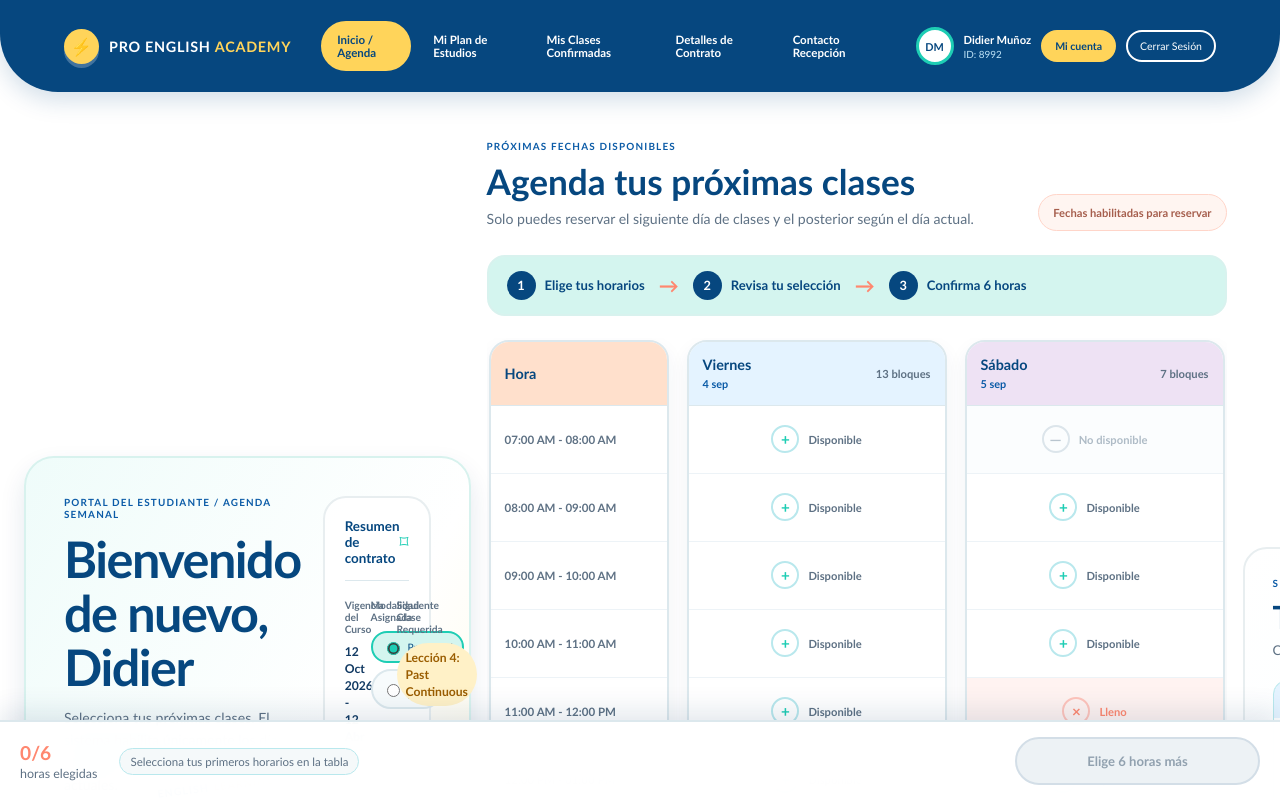
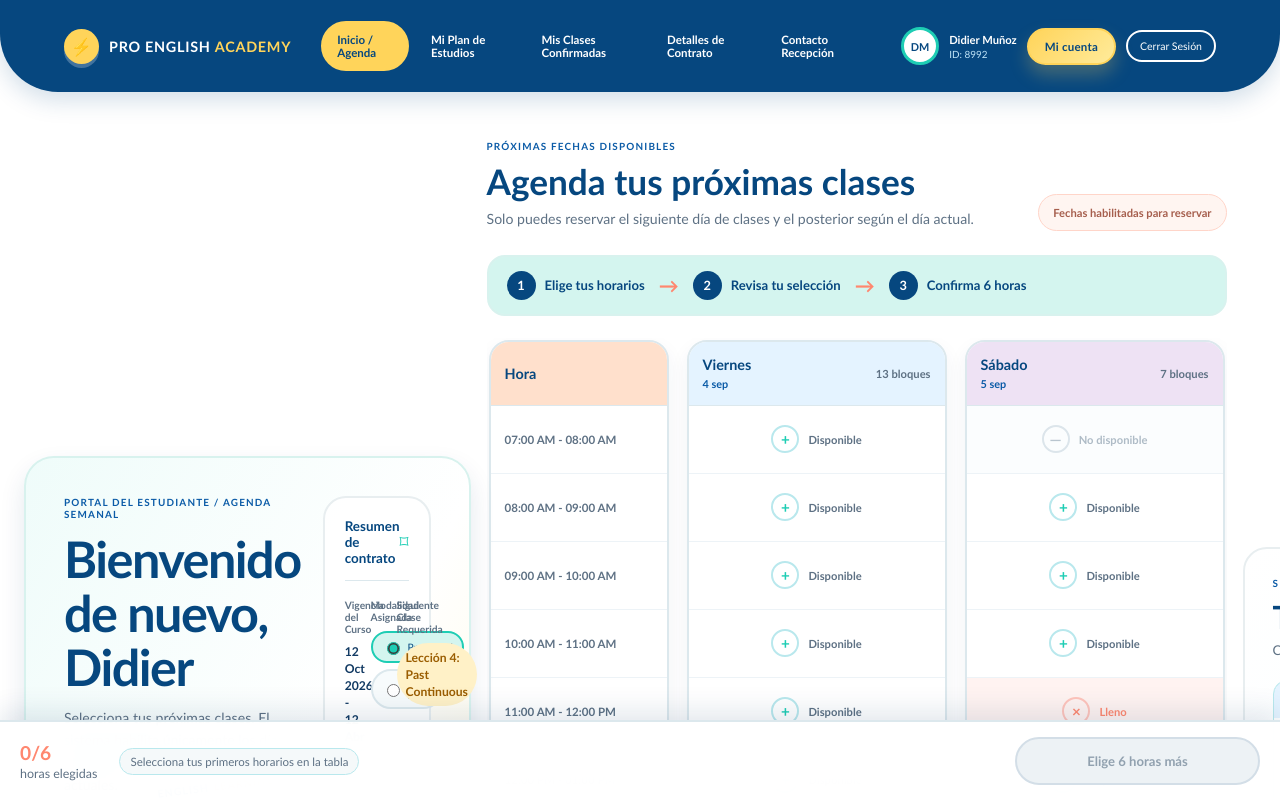
Before and after one commit to didiermunoz/pro-english-reservaciones, a React (Vite) app: page /home in a window 1280 px wide. Shown: the top 798 px of the page. Built offline with nearby package versions, Linux system fonts and the light colour scheme.

Commit message:
boton en home page enrutado a la pagina de profile

```diff
--- a/src/Components/StudentNavbar.jsx
+++ b/src/Components/StudentNavbar.jsx
@@ -1,3 +1,4 @@
+import { useNavigate } from 'react-router-dom'
 import StudentBrand from './StudentBrand'
 
 const navigationItems = [
@@ -9,6 +10,17 @@ const navigationItems = [
 ]
 
 export default function StudentNavbar({ onNavigate }) {
+  const navigate = useNavigate()
+
+  const handleGoToProfile = () => {
+    if (onNavigate) {
+      onNavigate('profile')
+      return
+    }
+
+    navigate('/perfil')
+  }
+
   return (
     <header className="student-navbar">
       <StudentBrand />
@@ -21,7 +33,7 @@ export default function StudentNavbar({ onNavigate }) {
         <button
           className="account-button"
           type="button"
-          onClick={() => onNavigate && onNavigate('profile')}
+          onClick={handleGoToProfile}
         >
           Mi cuenta
         </button>
--- a/src/Pages/HomePage.css
+++ b/src/Pages/HomePage.css
@@ -33,8 +33,25 @@ a { color: inherit; }
 .student-avatar { display: grid; place-items: center; width: 38px; height: 38px; border: 3px solid var(--cyan); border-radius: 50%; color: var(--navy); background: #fff; font-size: .68rem; font-weight: 900; }
 .student-identity { display: flex; flex-direction: column; gap: 2px; color: #fff; font-size: .7rem; }
 .student-identity span { color: #bfe4f8; font-size: .62rem; }
-.account-button { padding: 8px 12px; border: 2px solid var(--yellow); border-radius: 999px; color: var(--navy); background: var(--yellow); font-size: .66rem; font-weight: 800; cursor: pointer; transition: all .2s ease; }
-.account-button:hover { border-color: #fff; background: #fff; }
+.account-button {
+  padding: 10px 16px;
+  border: 2px solid var(--yellow);
+  border-radius: 999px;
+  color: var(--navy);
+  background: linear-gradient(135deg, #ffd45a 0%, #ffeb9b 100%);
+  font-size: .72rem;
+  font-weight: 900;
+  letter-spacing: .02em;
+  cursor: pointer;
+  box-shadow: 0 10px 18px rgba(255, 212, 90, 0.25);
+  transition: all .2s ease;
+}
+.account-button:hover {
+  border-color: #fff;
+  background: #fff;
+  transform: translateY(-1px);
+  box-shadow: 0 12px 16px rgba(255, 255, 255, 0.15);
+}
 .logout-button { padding: 8px 12px; border: 2px solid #fff; border-radius: 999px; color: #fff; background: transparent; font-size: .66rem; cursor: pointer; transition: all .2s ease; }
 .logout-button:hover { color: var(--navy); background: #fff; }
 
```
